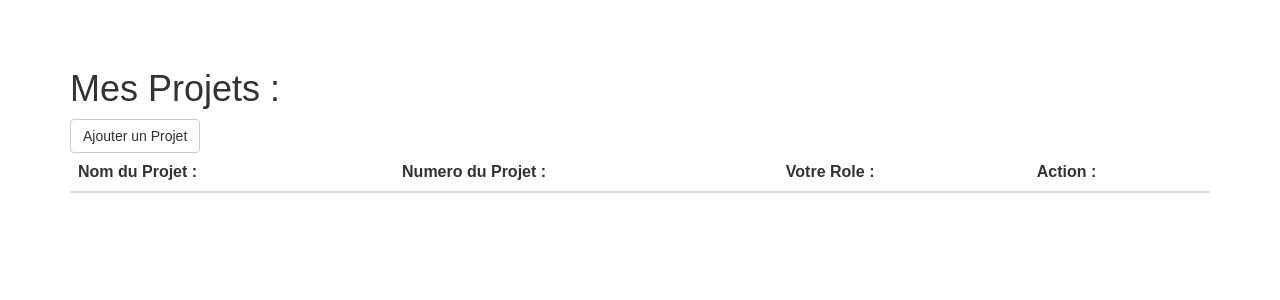
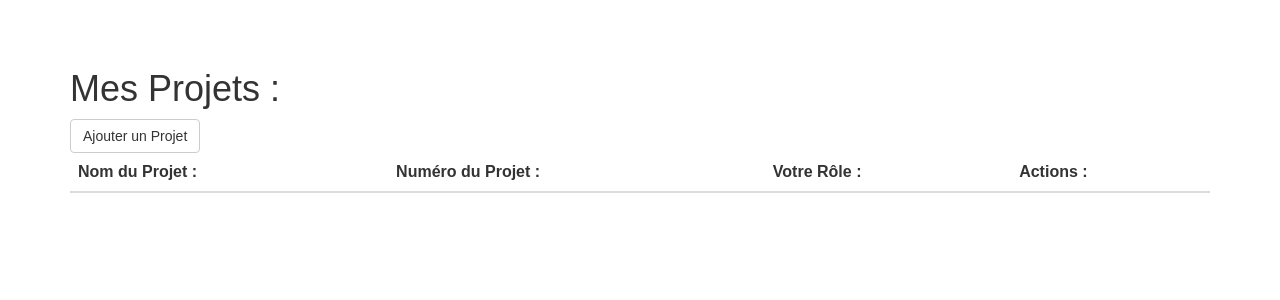
Before and after one commit to gabrielgrenier/ProjectLoopV2, a PHP site: the page made by vues/listeProjets.php in a window 1280 px wide. Shown: the part 63-363 px from the top of the page. Run offline with PHP 8.4, Linux system fonts and the light colour scheme; the template is opened without the code that fills it, so the values that code supplies are empty; the visitor is signed in with stand-in values (Sample User, id 1); some libraries are stand-ins or nearby versions.

Commit message:
fix typos et titre page

```diff
--- a/vues/default.php
+++ b/vues/default.php
@@ -10,7 +10,7 @@
     if (ISSET($_SESSION)){
     ?>
 <head>
-    <title>Project Loop |Accueil</title>
+    <title>Project Loop | Accueil</title>
     <meta name="viewport" content="width=device-width, initial-scale=1">
     <link rel="stylesheet" href="https://maxcdn.bootstrapcdn.com/bootstrap/3.3.7/css/bootstrap.min.css">
     <link rel="stylesheet" href="https://cdnjs.cloudflare.com/ajax/libs/font-awesome/4.7.0/css/font-awesome.min.css">
--- a/vues/listeProjets.php
+++ b/vues/listeProjets.php
@@ -1,6 +1,6 @@
 <html>
 <head>
-    <title>Project Loop |Mes Projets</title>
+    <title>Mes Projets</title>
     <meta name="viewport" content="width=device-width, initial-scale=1">
     <link rel="stylesheet" href="https://maxcdn.bootstrapcdn.com/bootstrap/3.3.7/css/bootstrap.min.css">
     <link rel="stylesheet" href="https://cdnjs.cloudflare.com/ajax/libs/font-awesome/4.7.0/css/font-awesome.min.css">
@@ -22,9 +22,9 @@
         <thead>
             <tr>
                 <th>Nom du Projet :</th>
-                <th>Numero du Projet :</th>
-                <th>Votre Role :</th>
-                <th>Action :</th>
+                <th>Numéro du Projet :</th>
+                <th>Votre Rôle :</th>
+                <th>Actions :</th>
             </tr>
         </thead>
         <tr style="display:none" id="createProjet">
```
